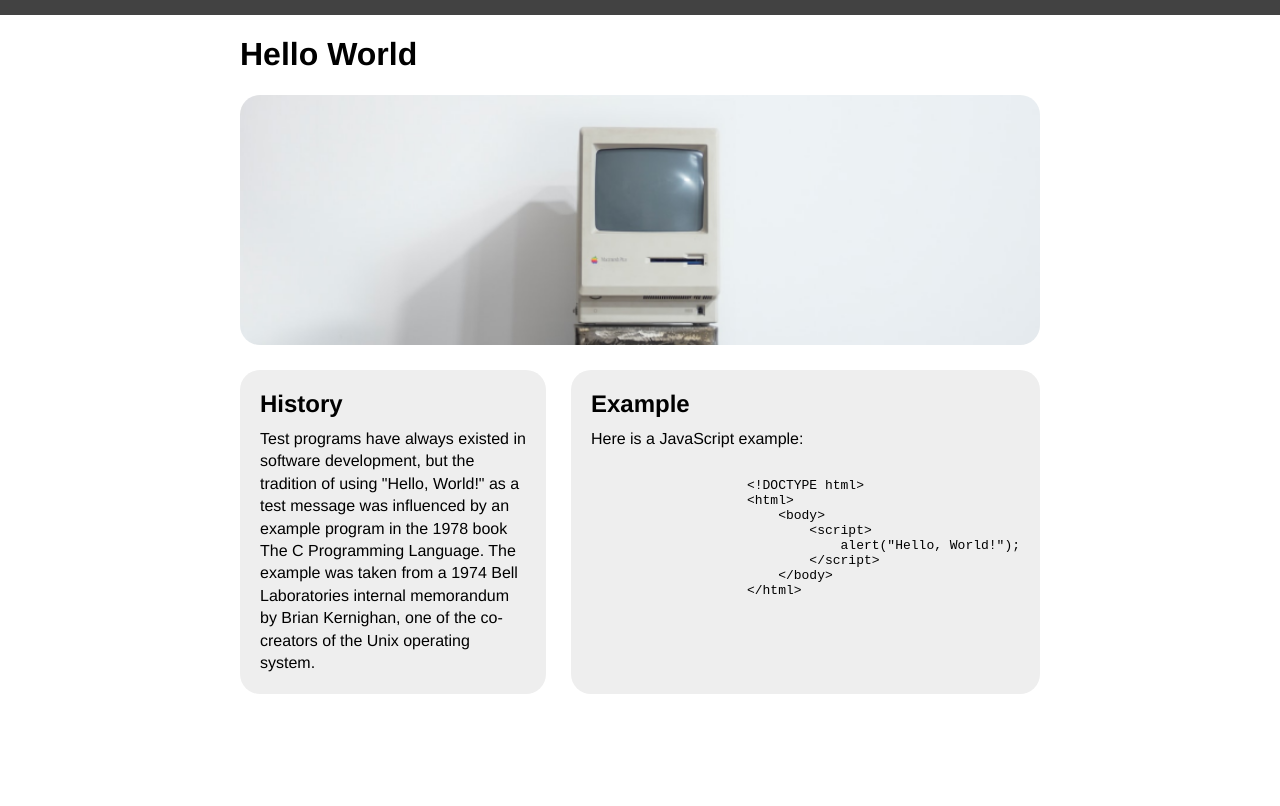
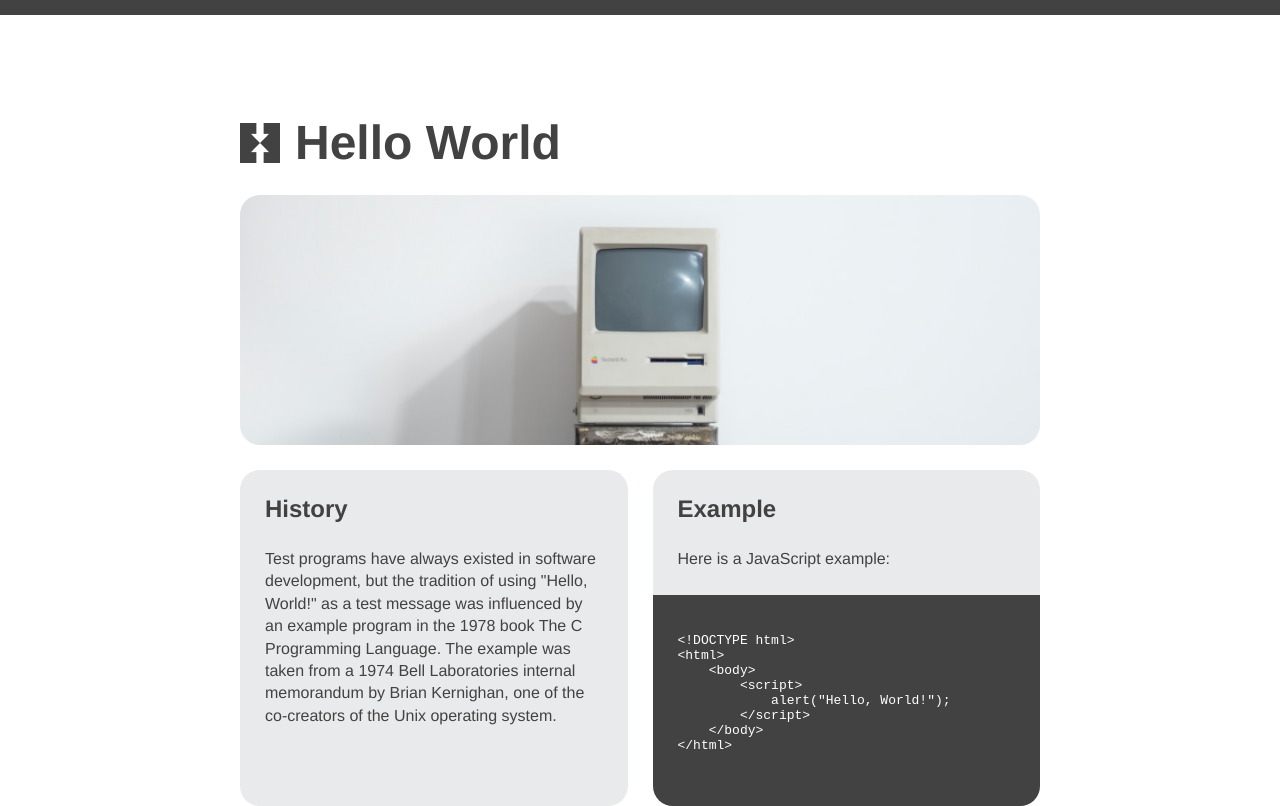
Before and after one commit to bach6104/MI-349-Lab, a plain HTML site: page index.html in a window 1280 px wide. Drawn offline with Linux system fonts and the light colour scheme.

Commit message:
CSS changes

```diff
--- a/index.html
+++ b/index.html
@@ -17,10 +17,13 @@
                 <h2>History</h2>
                 <p>Test programs have always existed in software development, but the tradition of using "Hello, World!" as a test message was influenced by an example program in the 1978 book The C Programming Language. The example was taken from a 1974 Bell Laboratories internal memorandum by Brian Kernighan, one of the co-creators of the Unix operating system.</p>
             </section>
-            <section>
+            <section class="with-code">
+                <div class="code-copy">
                     <h2>Example</h2>
                     <p>Here is a JavaScript example:</p>
-                <pre><code>
+                </div>
+                <div class = "code-html">
+                    <code><pre>
 &lt;!DOCTYPE html&gt;
 &lt;html&gt;
     &lt;body&gt;
@@ -29,10 +32,10 @@
         &lt;/script&gt;
     &lt;/body&gt;
 &lt;/html&gt;
-                </code></pre>
+                    </pre></code>
+                </div>
             </section>
         </div>
-
     </main>
     <script>src ="index.js"</script>
 </body>
--- a/screen.css
+++ b/screen.css
@@ -5,7 +5,7 @@ body {
     font-family:Helvetica,sans-serif;
     border-top: 15px solid #424242;
     margin: 0 auto;
-
+    color: #424242;
 }
 
 main {
@@ -14,11 +14,9 @@ main {
 }
 
 .masthead {
-    background-image: url('images/Computer\ image.png');
     height: 250px;
     border-radius: 20px;
-    background-size: cover;
-    background-position:  bottom;
+    background: no-repeat bottom / cover  url('images/Computer\ image.png');
 }
 
 .details {
@@ -28,16 +26,45 @@ main {
 
 .details section {
     flex-grow: 1;
-    flex-basics: 0;
-    background: #eee;
-    padding: 20px;
+    flex-basis: 0;
+    background: #E9EAEC;
     border-radius: 20px;
     margin-top: 25px;
+}
+
+.details section p {
+    margin: 25px;
+}
+
+.details section h2 {
+    margin: 25px;
+}
+
+.details section.with-code {
+    padding: 0;
+}
+
+div.code-html {
+    background: #424242;
+    padding: 25px;
+    color: #fff;
+    border-bottom-left-radius: 20px;
+    border-bottom-right-radius: 20px;
 }
 
 img {
     width: 100%;
     border-radius: 20px;
+}
+
+h1 {
+    background-image: url('images/Logo.png');
+    background-repeat: no-repeat;
+    background-size: 40px;
+    background-position: center left;
+    font-size: 3em;
+    padding-left:55px ;
+    margin: 100px 0 25px 0;
 }
 
 h2 {
```
Lines whose indentation alone changed are shown as unchanged.
